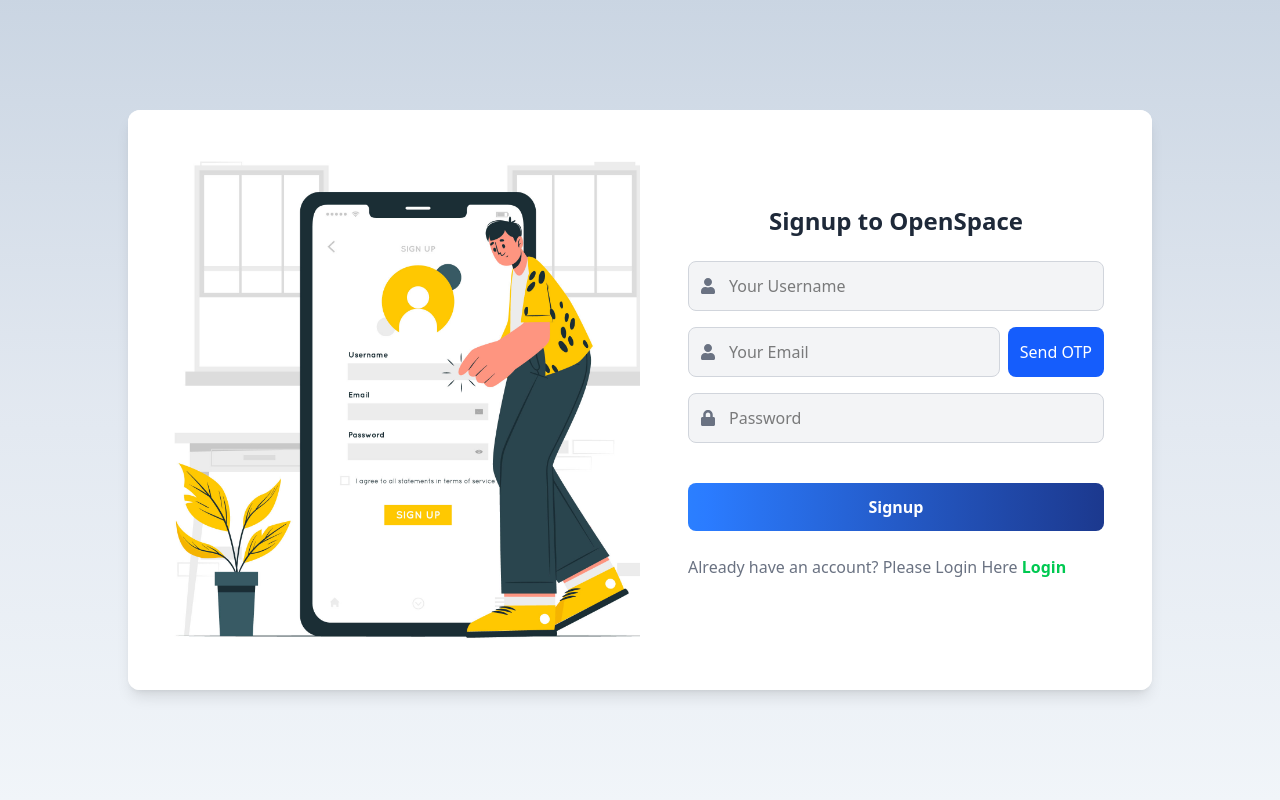
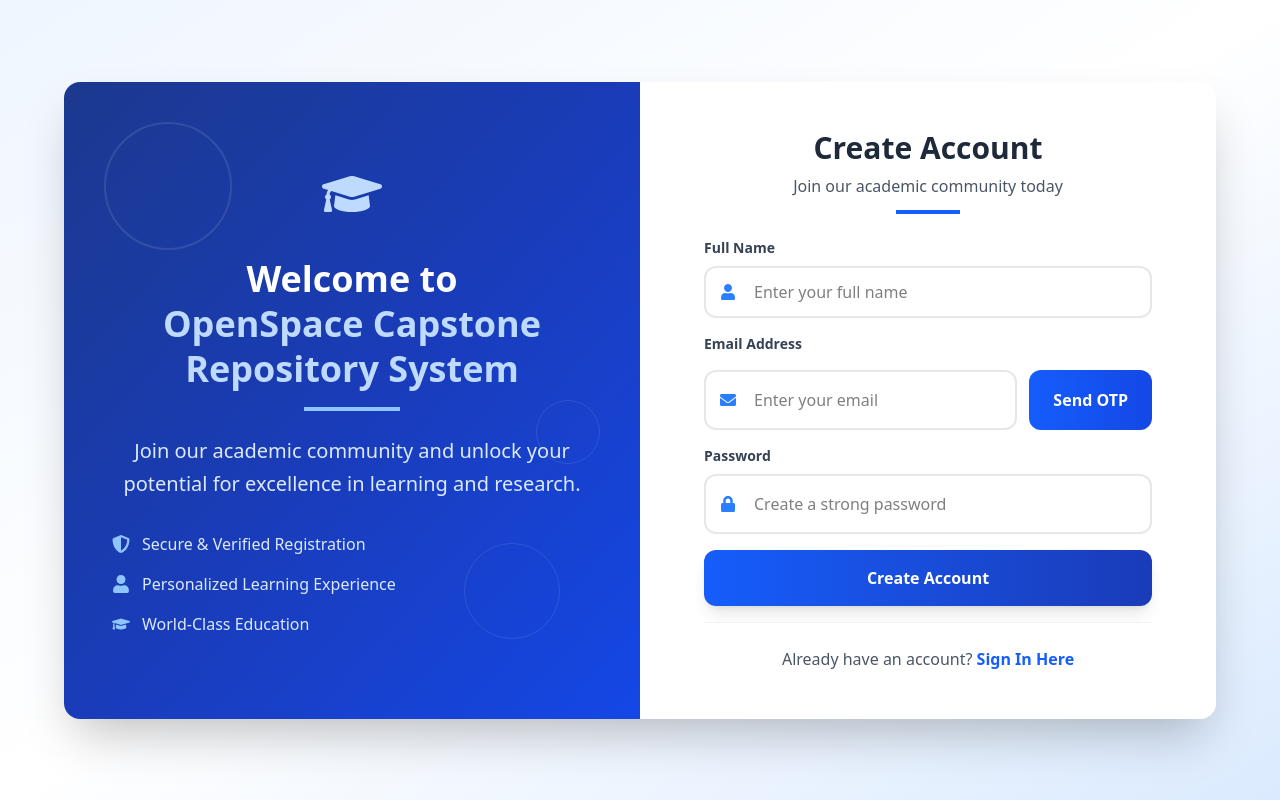
Before and after one commit to adibmahmud007/capstone-hub, a React (Vite) app: page / in a window 1280 px wide. Shown: the top 800 px of the page. Built offline with nearby package versions, Linux system fonts and the light colour scheme.

Commit message:
signup page redesigned

```diff
--- a/src/components/Registration/Registration.jsx
+++ b/src/components/Registration/Registration.jsx
@@ -1,6 +1,6 @@
 import { useState } from "react";
 import { Link, useNavigate } from "react-router-dom";
-import { FaUser, FaLock } from "react-icons/fa";
+import { FaUser, FaLock, FaEnvelope, FaGraduationCap, FaShieldAlt } from "react-icons/fa";
 import '../../App.css';
 import { toast } from "react-toastify";
 
@@ -77,38 +77,96 @@
     };
 
     return (
-        <div className="flex items-center bg-gradient-to-t from-slate-100 via-slate-200 to-slate-300 justify-center min-h-screen">
-            <div className="w-full max-w-5xl h-[580px] bg-white shadow-lg rounded-xl overflow-hidden grid grid-cols-1 md:grid-cols-2">
-                {/* Left Side - Welcome Message */}
-                <div className="hidden md:flex flex-col justify-center items-start p-10 text-white reg-bg"></div>
+        <div className="min-h-screen bg-gradient-to-br from-blue-50 via-white to-blue-100 flex items-center justify-center p-4">
+            <div className="w-full max-w-6xl bg-white rounded-2xl shadow-2xl overflow-hidden">
+                <div className="grid grid-cols-1 lg:grid-cols-2 min-h-[600px]">
+                    {/* Left Side - University Branding */}
+                    <div className="hidden lg:flex flex-col justify-center items-center p-12 bg-gradient-to-br from-blue-900 via-blue-800 to-blue-700 text-white relative overflow-hidden">
+                        <div className="absolute inset-0 opacity-10">
+                            <div className="absolute top-10 left-10 w-32 h-32 border-2 border-white rounded-full"></div>
+                            <div className="absolute bottom-20 right-20 w-24 h-24 border border-white rounded-full"></div>
+                            <div className="absolute top-1/2 right-10 w-16 h-16 border border-white rounded-full"></div>
+                        </div>
 
-                {/* Right Side - Signup Form */}
-                <div className="flex flex-col justify-center items-center p-8 md:p-12 bg-white">
-                    <h2 className="text-2xl font-bold text-gray-800 text-center">Signup to OpenSpace</h2>
-                    <form className="w-full mt-6" onSubmit={handleSubmit}>
-                        <div className="relative mb-4">
-                            <span className="absolute left-3 top-1/2 transform -translate-y-1/2 text-gray-500">
+                        <div className="text-center z-10">
+                            <div className="mb-8">
+                                <FaGraduationCap className="text-6xl mx-auto mb-4 text-blue-200" />
+                            </div>
+                            <h1 className="text-4xl font-bold mb-4 leading-tight">
+                                Welcome to<br />
+                                <span className="text-blue-200">OpenSpace Capstone Repository System</span>
+                            </h1>
+                            <div className="w-24 h-1 bg-blue-300 mx-auto mb-6"></div>
+                            <p className="text-xl text-blue-100 mb-8 leading-relaxed">
+                                Join our academic community and unlock your potential for excellence in learning and research.
+                            </p>
+
+                            <div className="space-y-4 text-left">
+                                <div className="flex items-center space-x-3">
+                                    <FaShieldAlt className="text-blue-300 text-lg" />
+                                    <span className="text-blue-100">Secure & Verified Registration</span>
+                                </div>
+                                <div className="flex items-center space-x-3">
+                                    <FaUser className="text-blue-300 text-lg" />
+                                    <span className="text-blue-100">Personalized Learning Experience</span>
+                                </div>
+                                <div className="flex items-center space-x-3">
+                                    <FaGraduationCap className="text-blue-300 text-lg" />
+                                    <span className="text-blue-100">World-Class Education</span>
+                                </div>
+                            </div>
+                        </div>
+                    </div>
+
+                    {/* Right Side - Registration Form */}
+                    <div className="flex flex-col justify-center p-8 lg:p-12 bg-white">
+                        <div className="max-w-md mx-auto w-full">
+                            {/* Mobile Header */}
+                            <div className="lg:hidden text-center mb-8">
+                                <FaGraduationCap className="text-4xl text-blue-700 mx-auto mb-3" />
+                                <h1 className="text-2xl font-bold text-gray-800">OpenSpace Capstone Repository</h1>
+                            </div>
+
+                            <div className="text-center mb-6">
+                                <h2 className="text-3xl font-bold text-gray-800 mb-2">Create Account</h2>
+                                <p className="text-gray-600">Join our academic community today</p>
+                                <div className="w-16 h-1 bg-blue-600 mx-auto mt-3"></div>
+                            </div>
+
+                            <form className="space-y-4" onSubmit={handleSubmit}>
+                                {/* Username Field */}
+                                <div className="relative">
+                                    <label className="block text-sm font-semibold text-gray-700 mb-2">
+                                        Full Name
+                                    </label>
+                                    <div className="relative">
+                                        <span className="absolute left-4 top-1/2 transform -translate-y-1/2 text-blue-500">
                                             <FaUser />
                                         </span>
                                         <input
                                             type="text"
-                                className="w-full pl-10 p-3 border border-gray-300 rounded-lg bg-gray-100 focus:outline-none focus:ring-2 focus:ring-blue-500"
-                                placeholder="Your Username"
+                                            className="w-full pl-12 pr-4 py-3 border-2 border-gray-200 rounded-xl bg-white focus:outline-none focus:border-blue-500 focus:ring-2 focus:ring-blue-100 transition-all duration-200"
+                                            placeholder="Enter your full name"
                                             value={username}
                                             onChange={(e) => setUsername(e.target.value)}
                                         />
                                     </div>
+                                </div>
 
-                        {/* Email & Send OTP */}
-                        <div className="relative mb-4 flex gap-2">
+                                {/* Email & OTP Section */}
+                                <div className="space-y-4">
+                                    <label className="block text-sm font-semibold text-gray-700">
+                                        Email Address
+                                    </label>
+                                    <div className="flex gap-3">
                                         <div className="relative flex-1">
-                                <span className="absolute left-3 top-1/2 transform -translate-y-1/2 text-gray-500">
-                                    <FaUser />
+                                            <span className="absolute left-4 top-1/2 transform -translate-y-1/2 text-blue-500">
+                                                <FaEnvelope />
                                             </span>
                                             <input
                                                 type="email"
-                                    className="w-full pl-10 p-3 border border-gray-300 rounded-lg bg-gray-100 focus:outline-none focus:ring-2 focus:ring-blue-500"
-                                    placeholder="Your Email"
+                                                className="w-full pl-12 pr-4 py-4 border-2 border-gray-200 rounded-xl bg-white focus:outline-none focus:border-blue-500 focus:ring-2 focus:ring-blue-100 transition-all duration-200"
+                                                placeholder="Enter your email"
                                                 value={email}
                                                 onChange={(e) => setEmail(e.target.value)}
                                             />
@@ -116,54 +174,78 @@
                                         <button
                                             type="button"
                                             onClick={handleOtpRequest}
-                                className="whitespace-nowrap px-3 py-2 rounded-lg bg-blue-600 text-white hover:bg-blue-700 transition"
+                                            className="px-6 py-4 bg-gradient-to-r from-blue-600 to-blue-700 text-white font-semibold rounded-xl hover:from-blue-700 hover:to-blue-800 focus:outline-none focus:ring-2 focus:ring-blue-300 transition-all duration-200 whitespace-nowrap"
                                         >
                                             Send OTP
                                         </button>
                                     </div>
+                                </div>
 
-                        {/* OTP Input */}
+                                {/* OTP Field */}
                                 {isOtpSent && (
-                            <div className="relative mb-4">
+                                    <div className="relative">
+                                        <label className="block text-sm font-semibold text-gray-700 mb-2">
+                                            Verification Code
+                                        </label>
+                                        <div className="relative">
+                                            <span className="absolute left-4 top-1/2 transform -translate-y-1/2 text-green-500">
+                                                <FaShieldAlt />
+                                            </span>
                                             <input
                                                 type="text"
-                                    className="w-full p-3 border border-gray-300 rounded-lg bg-gray-100 focus:outline-none focus:ring-2 focus:ring-blue-500"
-                                    placeholder="Enter OTP"
+                                                className="w-full pl-12 pr-4 py-4 border-2 border-green-200 rounded-xl bg-green-50 focus:outline-none focus:border-green-500 focus:ring-2 focus:ring-green-100 transition-all duration-200"
+                                                placeholder="Enter 6-digit OTP"
                                                 value={OtpCode}
                                                 onChange={(e) => setOtp(e.target.value)}
                                             />
                                         </div>
+                                        <p className="text-sm text-green-600 mt-1">
+                                            OTP sent successfully! Check your email.
+                                        </p>
+                                    </div>
                                 )}
 
-                        {/* Password */}
-                        <div className="relative mb-4">
-                            <span className="absolute left-3 top-1/2 transform -translate-y-1/2 text-gray-500">
+                                {/* Password Field */}
+                                <div className="relative">
+                                    <label className="block text-sm font-semibold text-gray-700 mb-2">
+                                        Password
+                                    </label>
+                                    <div className="relative">
+                                        <span className="absolute left-4 top-1/2 transform -translate-y-1/2 text-blue-500">
                                             <FaLock />
                                         </span>
                                         <input
                                             type="password"
-                                className="w-full pl-10 p-3 border border-gray-300 rounded-lg bg-gray-100 focus:outline-none focus:ring-2 focus:ring-blue-500"
-                                placeholder="Password"
+                                            className="w-full pl-12 pr-4 py-4 border-2 border-gray-200 rounded-xl bg-white focus:outline-none focus:border-blue-500 focus:ring-2 focus:ring-blue-100 transition-all duration-200"
+                                            placeholder="Create a strong password"
                                             value={password}
                                             onChange={(e) => setPassword(e.target.value)}
                                         />
                                     </div>
+                                </div>
 
+                                {/* Submit Button */}
                                 <button
                                     type="submit"
-                            className="w-full mt-6 bg-gradient-to-r from-blue-500 to-blue-900 text-white py-3 rounded-lg font-semibold hover:opacity-90 transition"
+                                    className="w-full py-4 bg-gradient-to-r from-blue-600 to-blue-800 text-white font-bold rounded-xl hover:from-blue-700 hover:to-blue-900 focus:outline-none focus:ring-4 focus:ring-blue-300 transition-all duration-200 disabled:opacity-70 disabled:cursor-not-allowed shadow-lg"
                                 >
-                            {
-                                loading ? 'Signing Up...' : 'Signup'
-                            }
+                                    {loading ? (
+                                        <div className="flex items-center justify-center space-x-2">
+                                            <div className="w-5 h-5 border-2 border-white border-t-transparent rounded-full animate-spin"></div>
+                                            <span>Creating Account...</span>
+                                        </div>
+                                    ) : (
+                                        'Create Account'
+                                    )}
                                 </button>
 
-                        <div>
-                            <p className="font-normal text-gray-500 pt-6 pb-4">
-                                Already have an account? Please Login Here{" "}
+                                {/* Login Link */}
+                                <div className="text-center pt-6 border-t border-gray-100">
+                                    <p className="text-gray-600">
+                                        Already have an account?{' '}
                                         <Link to="/login">
-                                    <button className="cursor-pointer text-green-500 font-semibold rounded-lg hover:text-green-600">
-                                        Login
+                                            <button className="font-semibold text-blue-600 hover:text-blue-700 transition-colors duration-200">
+                                                Sign In Here
                                             </button>
                                         </Link>
                                     </p>
@@ -172,6 +254,8 @@
                         </div>
                     </div>
                 </div>
+            </div>
+        </div>
     );
 };
 
```
Also changed, not shown: 1 other file (tests, documents, lock files or other folders). Lines whose indentation alone changed are shown as unchanged.
